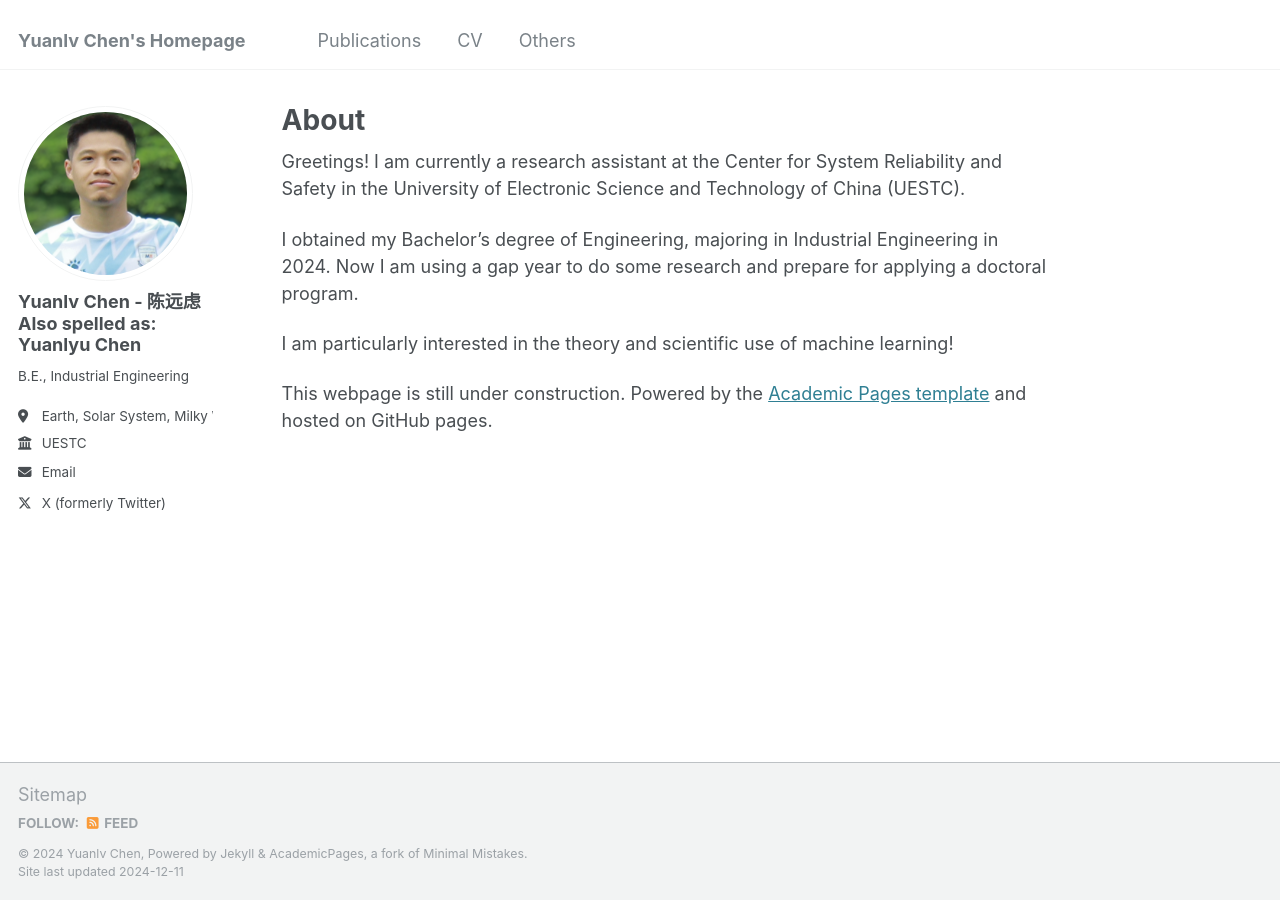
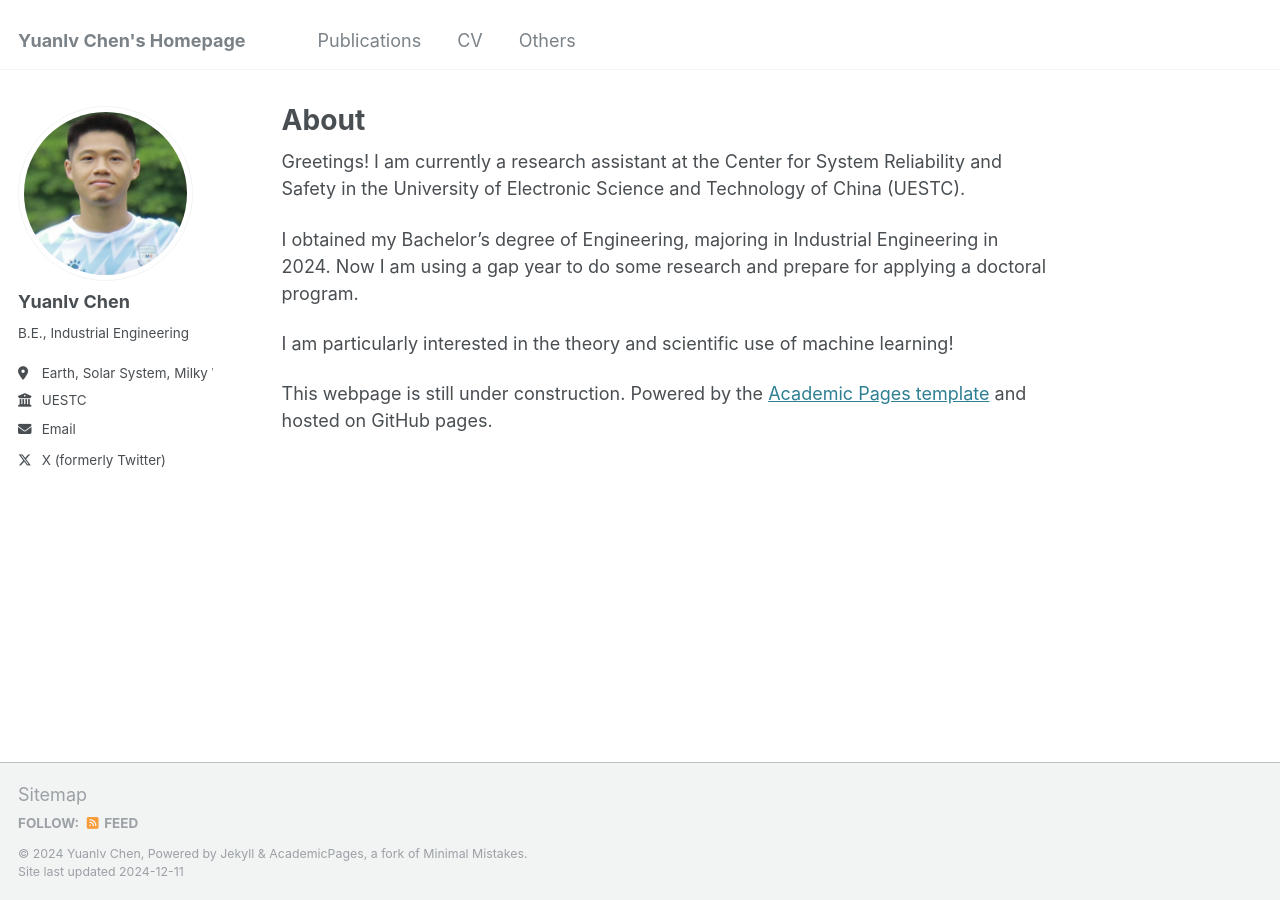
Before and after one commit to YLchen22/YLchen22.github.io, a Jekyll site: the page built from _pages/about.md, in a window 1280 px wide. Built offline with Jekyll 4.4.1, drawn with Linux system fonts in a browser that asks for light colours.

Commit message:
Update _config.yml

```diff
--- a/_config.yml
+++ b/_config.yml
@@ -22,7 +22,7 @@ repository               : "Ylchen22/Ylchen22.github.io"
 author:
   # Biographic information
   avatar           : "profile.png"
-  name             : "Yuanlv Chen - 陈远虑 <br> Also spelled as: Yuanlyu Chen"
+  name             : "Yuanlv Chen"
   pronouns         : # example: "she/her"
   bio              : "B.E., Industrial Engineering "
   location         : "Earth, Solar System, Milky Way"
```
